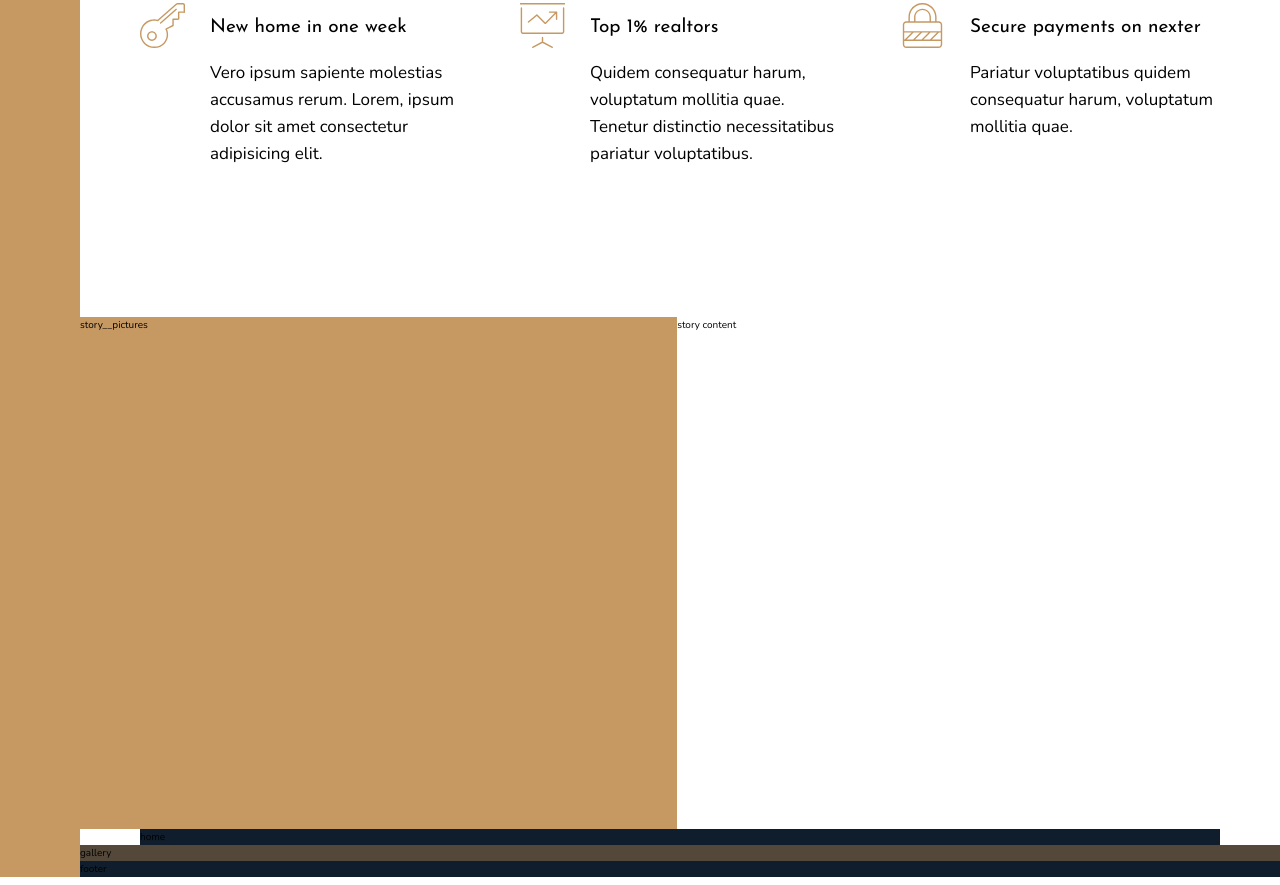
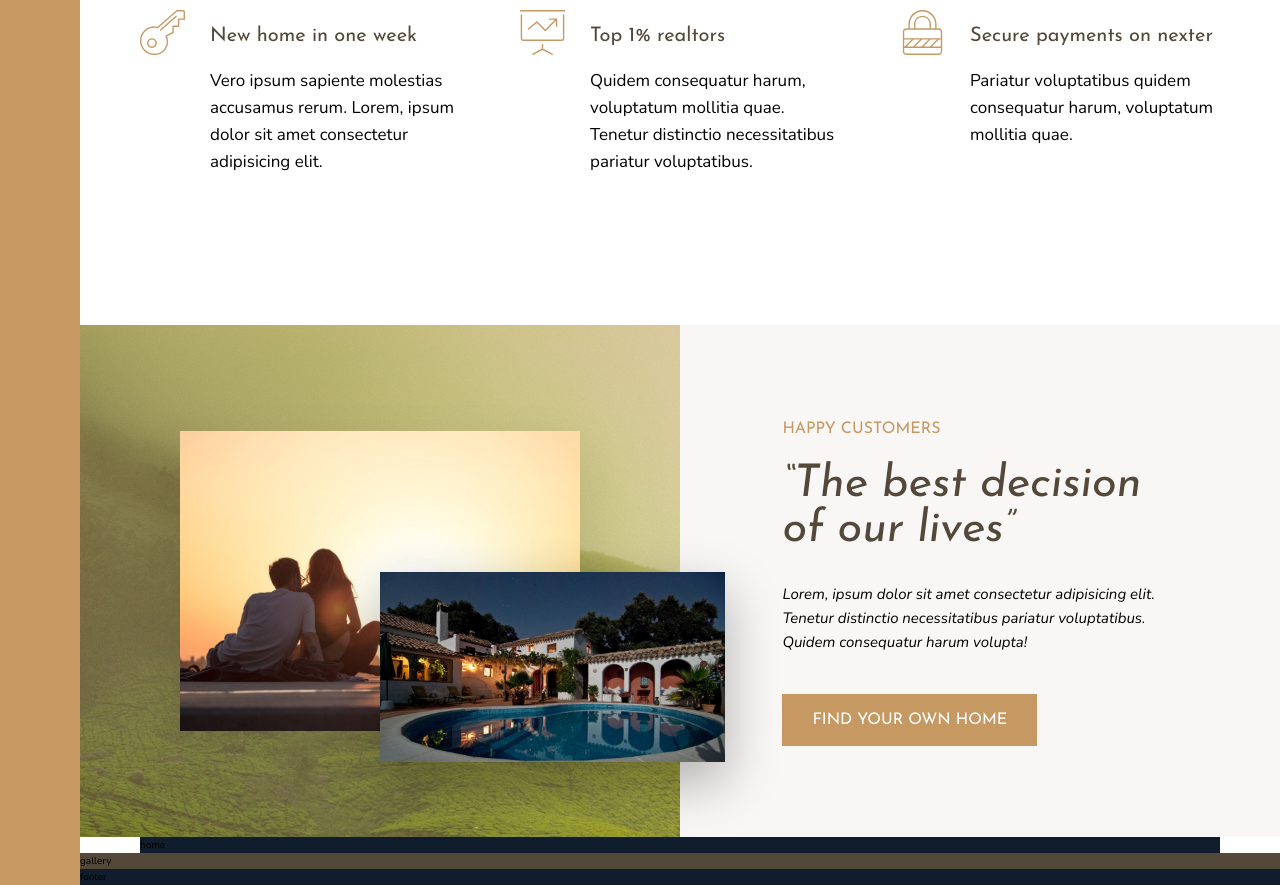
Before and after one commit to kuo52033/Grid, a website: page index.html in a window 1280 px wide. Shown: the part 991-1876 px from the top of the page. Drawn offline with nearby package versions, Linux system fonts and the light colour scheme.

Commit message:
story section

```diff
--- a/index.html
+++ b/index.html
@@ -86,8 +86,29 @@
         </p>
       </div>
     </section>
-    <div class="story__pictures">story__pictures</div>
-    <div class="story_content">story content</div>
+
+    <div class="story__pictures">
+      <img
+        src="img/story-1.jpeg"
+        alt="Couple with new house"
+        class="story__img--1"
+      />
+      <img src="img/story-2.jpeg" alt="New house" class="story__img--2" />
+    </div>
+
+    <div class="story__content">
+      <h3 class="heading-3 mb-sm">Happy Customers</h3>
+      <h2 class="heading-2 heading-2--dark mb-md">
+        &ldquo;The best decision of our lives&rdquo;
+      </h2>
+      <p class="story__text">
+        Lorem, ipsum dolor sit amet consectetur adipisicing elit. Tenetur
+        distinctio necessitatibus pariatur voluptatibus. Quidem consequatur
+        harum volupta!
+      </p>
+      <button class="btn">Find your own home</button>
+    </div>
+
     <section class="homes">home</section>
     <section class="gallery">gallery</section>
     <footer class="footer">footer</footer>
--- a/sass/_story.scss
+++ b/sass/_story.scss
@@ -2,9 +2,46 @@
   &__pictures {
     background-color: $color-primary;
     grid-column: full-start / col-end 4;
+    background-image: linear-gradient(
+        rgba($color-primary, 0.5),
+        rgba($color-primary, 0.3)
+      ),
+      url("../img/back.jpg");
+
+    display: grid;
+    grid-template-rows: repeat(6, 1fr);
+    grid-template-columns: repeat(6, 1fr);
+    align-items: center;
   }
+
+  &__img--1 {
+    width: 100%;
+    grid-row: 2/6;
+    grid-column: 2/6;
+    box-shadow: 0 2rem 5rem rgba(#000, 0.1);
+  }
+  &__img--2 {
+    width: 115%;
+    z-index: 20;
+    grid-row: 4/6;
+    grid-column: 4/-1;
+    box-shadow: 0 2rem 5rem rgba(#000, 0.3);
+  }
+
   &__content {
-    background-color: $color-grey-light-2;
+    background-color: $color-grey-light-1;
     grid-column: col-start 5 / full-end;
+    padding: 6rem 8vw;
+
+    display: flex;
+    flex-direction: column;
+    justify-content: center;
+    align-items: flex-start;
+  }
+
+  &__text {
+    font-size: 1.5rem;
+    font-style: italic;
+    margin-bottom: 4rem;
   }
 }
--- a/sass/_typography.scss
+++ b/sass/_typography.scss
@@ -9,13 +9,62 @@
 
 .heading-2 {
   @extend %heading;
+  font-size: 4.5rem;
+  font-style: italic;
+  line-height: 1;
+
+  &--light {
+    color: $color-grey-light-1;
+  }
+  &--dark {
+    color: $color-grey-dark-1;
+  }
 }
 
 .heading-3 {
   @extend %heading;
+  font-size: 1.6rem;
+  text-transform: uppercase;
+  color: $color-primary;
 }
 
 .heading-4 {
   @extend %heading;
-  font-size: 1.9rem;
+  font-size: 2rem;
+
+  &--light {
+    color: $color-grey-light-1;
+  }
+  &--dark {
+    color: $color-grey-dark-1;
+  }
 }
+
+.btn {
+  background-color: $color-primary;
+  color: white;
+  border: none;
+  padding: 1.8rem 3rem;
+  cursor: pointer;
+  font-family: $font-display;
+  font-size: 1.6rem;
+  text-transform: uppercase;
+  transition: all 0.3s;
+
+  &:hover {
+    background-color: $color-primary-dark;
+  }
+}
+
+.mb-sm {
+  margin-bottom: 2rem;
+}
+.mb-md {
+  margin-bottom: 3rem;
+}
+.mb-lg {
+  margin-bottom: 5rem;
+}
+.mb-hg {
+  margin-bottom: 8rem;
+}
```
Also changed, not shown: css/style.css, 1 other file.
